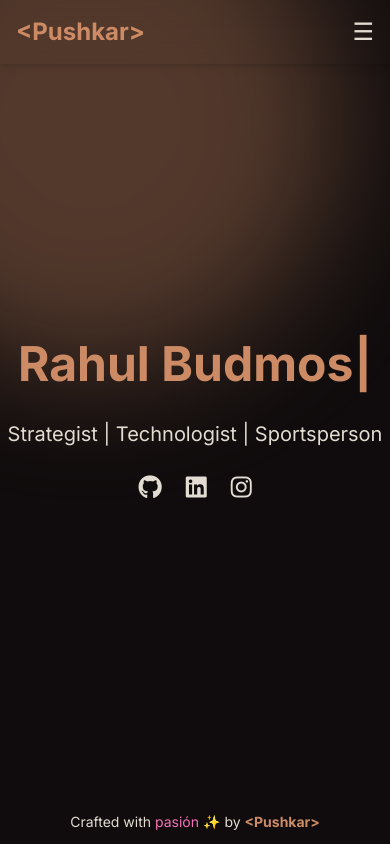
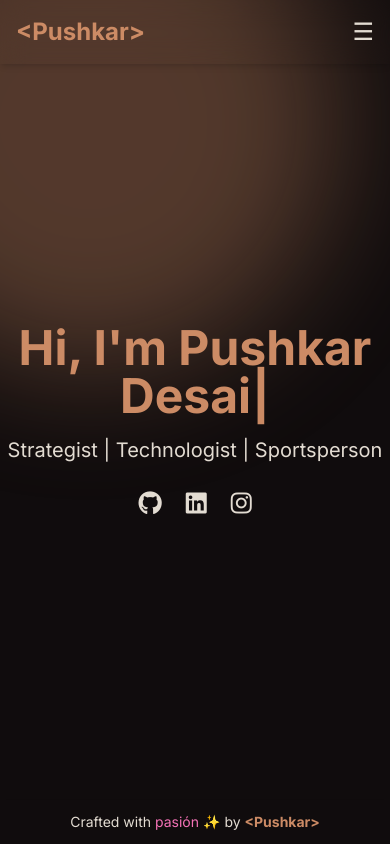
Before and after one commit to pdesai7245/pushkar-portfolio, a React (Create React App) app: page / in a window 390 px wide. Built offline with nearby package versions, Linux system fonts and the light colour scheme.

Commit message:
Updated full website with responsive layout and visual improvements

```diff
--- a/src/App.js
+++ b/src/App.js
@@ -38,7 +38,7 @@ function App() {
         >
           <Typewriter
             options={{
-              strings: ["Rahul Budmos"],
+              strings: ["Hi, I'm Pushkar Desai"],
               autoStart: true,
               loop: true,
               delay: 75,
```
